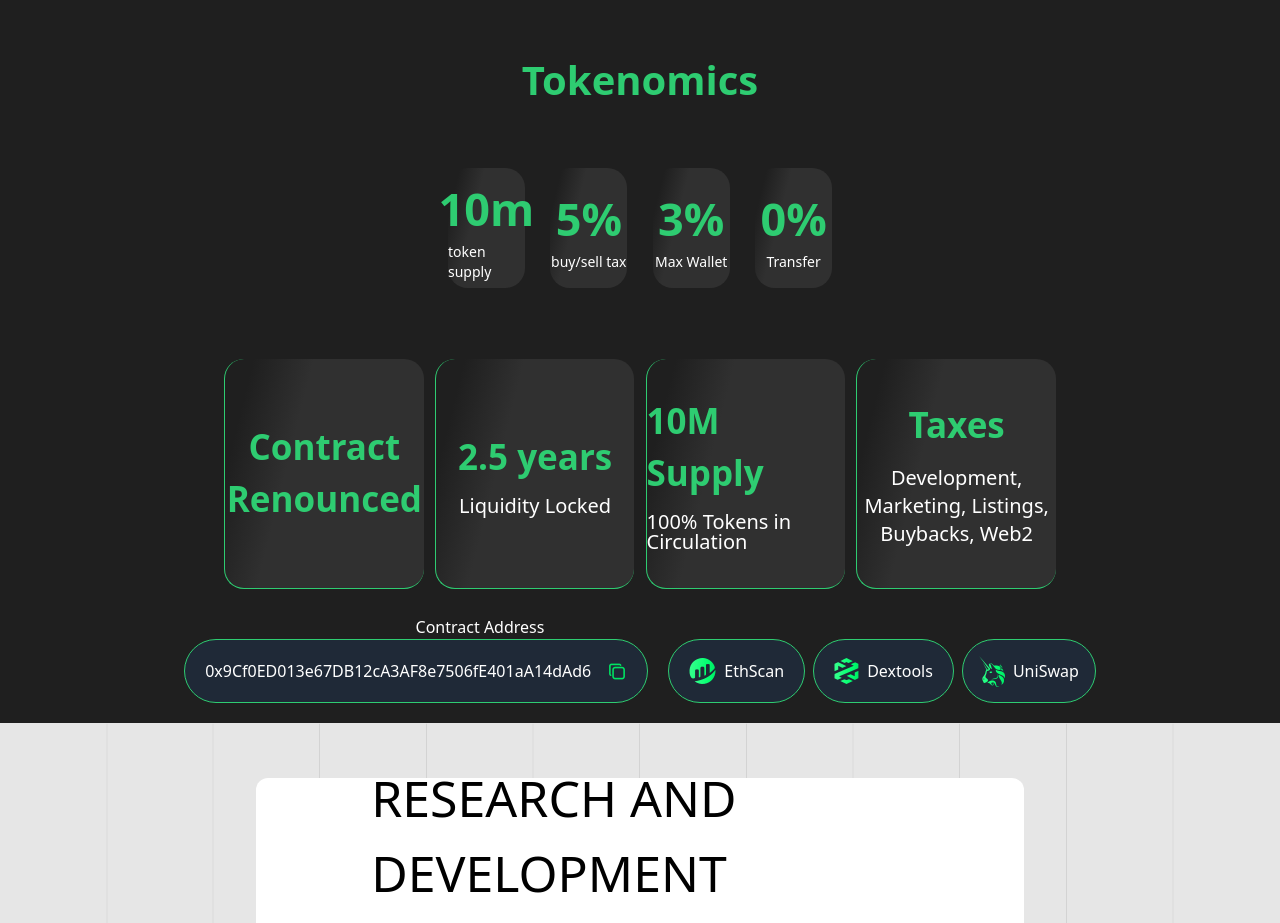
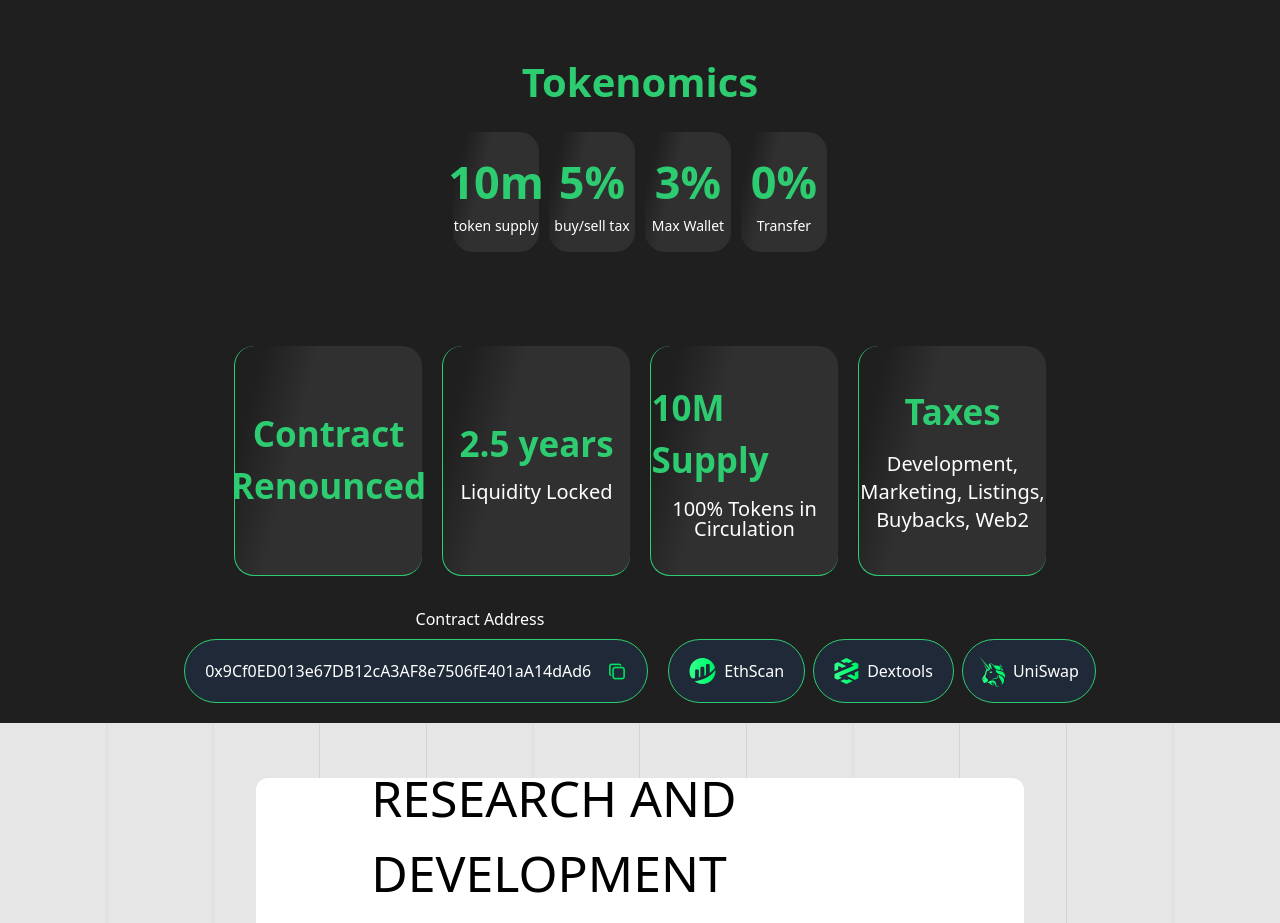
Before and after one commit to Hassnainmalik12/ai-dev-final-ui-deploy, a React (Create React App) app: page / in a window 1280 px wide. Shown: the part 9321-10244 px from the top of the page. Built offline with nearby package versions, Linux system fonts and the light colour scheme.

Commit message:
almost done all sections

```diff
--- a/src/sass/components/_DevBotGifSection.scss
+++ b/src/sass/components/_DevBotGifSection.scss
@@ -46,11 +46,17 @@
 
 @media (min-width: 320px) and (max-width: 599px) {
 .avatar-area-res{
+  align-items: center;
   width: 100%;
   justify-content: center;
+  .avatar-area-inner{
+    width: 90%;
+  }
 }
   .gallery-para{
+    font-size: 12px !important;
     text-align: center;
+    padding: 0 10px;
   }
 
   .gallery-heading{
--- a/src/sass/components/lower_tier_section/_lowertiersection.scss
+++ b/src/sass/components/lower_tier_section/_lowertiersection.scss
@@ -14,7 +14,7 @@
 
 @media (min-width: 320px) and (max-width: 599px) {
 .lower-tier-section-res{
-  height: 250px;
+  height: 280px;
 }
 .lower-tier-section-inner-res{
   width: 90%;
--- a/src/sass/components/tier_section/_tierSection.scss
+++ b/src/sass/components/tier_section/_tierSection.scss
@@ -90,7 +90,7 @@ box-shadow: 3px 4px 4px rgba(0, 0, 0, .1);
 @media (min-width: 320px) and (max-width: 599px) {
 
   .tier-section-height-res{
-    height: 230vh;
+    height: 220vh;
 
   }
   .custom-text-green-new{
--- a/src/views/components/DevBotGifSection.js
+++ b/src/views/components/DevBotGifSection.js
@@ -5,7 +5,7 @@ const DevBotGifSection = () => {
     return (
         <div className={"w-full h-full"}>
             <div className={"avatar-area avatar-area-res w-full h-[60%] flex justify-center items-center"}>
-                <div className={"full  h-4/5 flex justify-center items-center "}>
+                <div className={"avatar-area-inner w-full  h-4/5 flex justify-center items-center "}>
                     <img src={AiDevBot} alt="" className={" h-[100%] w-[100%]"} />
                 </div>
 
@@ -14,7 +14,7 @@ const DevBotGifSection = () => {
             <div className={"gallery-text-area gallery-text-area-res  w-full h-[40%] flex justify-start items-center "}>
                 <div className={"w-full h-4/5 gallery-text-area-inner-res flex flex-col items-center justify-center "}>
 
-                    <p className={"gallery-para uppercase"}>Live Bots:Experience our [  <strong className={"text-green-500"}> AI bots</strong>  ] to
+                    <p className={"gallery-para  uppercase"}>Live Bots:Experience our [  <strong className={"text-green-500"}> AI bots</strong>  ] to
                         elevate your skills</p>
                     <h1 className={"gallery-heading mt-2"}>THE ECOSYSTEM</h1>
                     <h1 className={"gallery-heading1"}>BEHIND AI DEV</h1>
--- a/src/views/components/tokonomics/Tokonomics.js
+++ b/src/views/components/tokonomics/Tokonomics.js
@@ -6,58 +6,68 @@ import  uniswap from '../../../images/btn-ic-uniswap.png'
 
 const Tokonomics = () => {
     return (
-        <div className={" h-full w-full flex flex-col py-5"}>
+        <div className={" h-full w-full flex flex-col "}>
             <div className={"tokonomics-first-section-height-res h-[50%]  w-full flex justify-center items-center"}>
-                <div className={"tokonomics-first-section-width-res h-[90%] py-3 w-[30%]  flex flex-col justify-between items-center"}>
-                    <h1 className={"tokonomics-text font-bold capitalize"}>tokenomics</h1>
-                    <div className={"h-auto w-full  flex justify-between"}>
-                        {/*<div className={"flex w-[70%] bg-red-500"}>*/}
+                <div className={"tokonomics-first-section-width-res h-[75%] py-3 w-[30%]  flex flex-col justify-between items-center"}>
+                    <h1 className={"tokonomics-text   font-bold capitalize"}>tokenomics</h1>
+                    <div className={"h-auto w-full first-buttons  flex justify-between"}>
+                        <div className={"flex first-buttons-inner w-[50%] justify-around "}>
                             <div
-                                className={"tokonomics-button-per-res percentage-section  w-[20%] justify-center items-center flex flex-col"}>
+                                className={"tokonomics-button-per-res percentage-section  w-[45%] justify-center items-center flex flex-col"}>
                                 <h1>10m</h1>
                                 <h6 className={"text-sm"}>token supply</h6>
                             </div>
                             <div
-                                className={"tokonomics-button-per-res percentage-section  w-[20%] justify-center items-center flex flex-col"}>
+                                className={"tokonomics-button-per-res percentage-section  w-[45%] justify-center items-center flex flex-col"}>
                                 <h1>5%</h1>
                                 <h6 className={"text-sm"}>buy/sell tax</h6>
                             </div>
 
-                        {/*</div>*/}
-                        {/*<div className={"flex w-[50%]"}>*/}
+                        </div>
+                        <div className={"flex first-buttons-inner w-[50%] justify-around "}>
                             <div
-                                className={"tokonomics-button-per-res percentage-section  w-[20%] justify-center items-center flex flex-col"}>
+                                className={"tokonomics-button-per-res percentage-section  w-[45%] justify-center items-center flex flex-col"}>
                                 <h1>3%</h1>
                                 <h6 className={"text-sm"}>Max Wallet</h6>
                             </div>
                             <div
-                                className={"tokonomics-button-per-res percentage-section  w-[20%] justify-center items-center flex flex-col"}>
+                                className={"tokonomics-button-per-res percentage-section  w-[45%] justify-center items-center flex flex-col"}>
                                 <h1>0%</h1>
                                 <h6 className={"text-sm"}>Transfer</h6>
                             </div>
-                        {/*</div>*/}
+                        </div>
                     </div>
 
                 </div>
             </div>
             <div className={"tokonomics-second-sec-res h-[50%]  w-full flex justify-center items-center"}>
-                <div
-                    className={"tokonmics-second-btn-sec-res h-[70%] w-[65%] flex flex-col justify-between items-center"}>
-                    <div className={"h-auto  w-full  flex justify-between items-center"}>
-                        <div className={"percentage-section-with-border  w-[24%]  flex justify-center items-center"}>
-                            <h1 className={"text-center capitalize contract-renounced-res"}>contract renounced  </h1>
+                <div className={"tokonmics-second-btn-sec-res h-[70%]  w-[65%] flex flex-col justify-between items-center"}>
+                    <div className={"second-button-res h-auto  w-full  flex justify-betwee items-center"}>
+
+                        <div className={"second-button-res-inner flex  justify-around w-[50%]"}>
+                            <div
+                                className={"percentage-section-with-border  w-[45%]  flex justify-center items-center"}>
+                                <h1 className={"text-center capitalize contract-renounced-res"}>contract renounced </h1>
+                            </div>
+                            <div
+                                className={"percentage-section-with-border  w-[45%] justify-center items-center flex flex-col gap-3"}>
+                                <h1>2.5 years </h1>
+                                <h6 className={"text-sm"}>Liquidity Locked</h6>
+                            </div>
                         </div>
-                        <div className={"percentage-section-with-border  w-[24%] justify-center items-center flex flex-col gap-3"}>
-                            <h1>2.5 years </h1>
-                            <h6 className={"text-sm"}>Liquidity Locked</h6>
+
+                        <div className={"flex second-button-res-inner justify-around w-[50%] "}>
+
+                        <div
+                            className={"percentage-section-with-border w-[45%] justify-center items-center flex flex-col gap-3"}>
+                            <h1>10M Supply</h1>
+                            <h6 className={"text-sm text-center"}>100% Tokens in Circulation</h6>
                         </div>
-                        <div className={"percentage-section-with-border w-[24%] justify-center items-center flex flex-col gap-3"}>
-                            <h1>10M Supply</h1>
-                            <h6 className={"text-sm"}>100% Tokens in Circulation</h6>
-                        </div>
-                        <div className={"percentage-section-with-border tax-section-res w-[24%] justify-center items-center flex flex-col gap-3"}>
+                        <div
+                            className={"percentage-section-with-border tax-section-res w-[45%] justify-center items-center flex flex-col gap-3"}>
                             <h1>Taxes</h1>
                             <h6 className={"text-center extra-small-text text-lg"}> Development, Marketing, Listings, Buybacks, Web2</h6>
+                        </div>
                         </div>
                     </div>
 
@@ -66,9 +76,9 @@ const Tokonomics = () => {
 
             </div>
 
-            <div className={"contract-adres-res h-auto  w-full  flex flex-col "}>
+            <div className={"contract-adres-res h-auto  w-full  flex flex-col mb-5"}>
                 <div className={"contract-address-line w-[75%] mt-2"}>
-                    <h1 className={"text-white text-center contract-address"}>Contract Address</h1>
+                    <h1 className={"text-white text-center contract-address mb-2"}>Contract Address</h1>
                 </div>
                 <div className={"parent-div  h-auto w-full flex justify-center items-center gap-5"}>
                     <div className={" copy-text-border child-div-copy  flex gap-4 h-16 w-auto bg-gray-800    justify-center items-center px-5 rounded-full"}>
```
Also changed, not shown: src/sass/components/tokonomics/_tokonomics.scss (+32 -8 lines), src/index.css, 1 other file (tests, documents, lock files or other folders).
